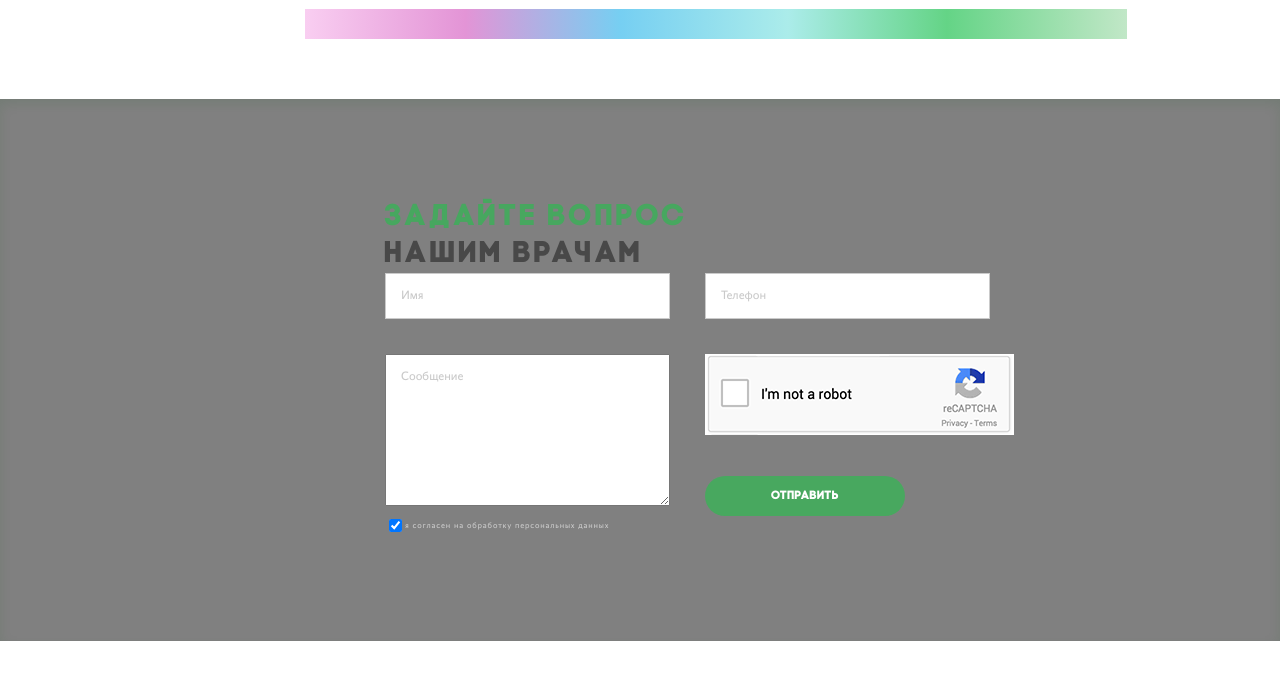
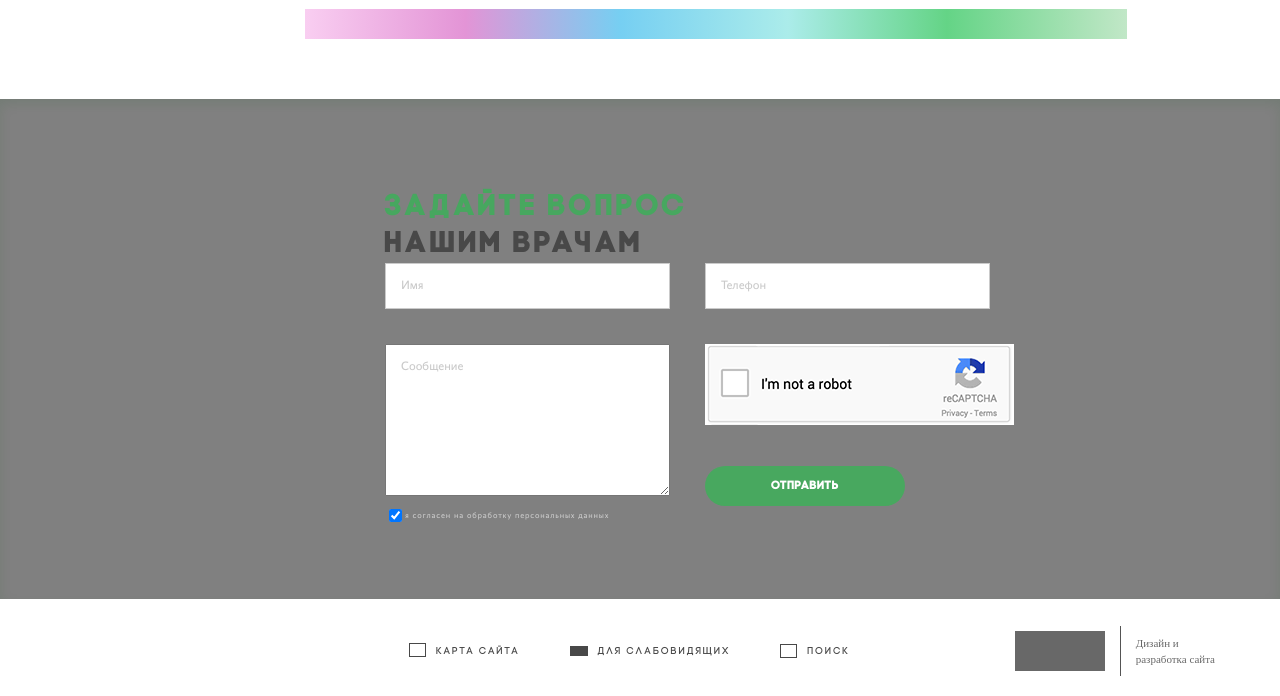
Before and after one commit to NastyaLo/style_page, a website: page index.html in a window 1280 px wide. Shown: the part 7168-7864 px from the top of the page. Before the commit the page ends 7809 px from the top, so only its background shows below. Drawn offline with nearby package versions, Linux system fonts and the light colour scheme; files that its build step writes are made by us from their sources; a web font is replaced by a local one.

Commit message:
all without mobile version

```diff
--- a/index.html
+++ b/index.html
@@ -462,5 +462,25 @@
       <div class="cover"><input class="question__input__agreement" type="checkbox" name="send" checked><span class="question__input__agreement__text">я согласен на обработку персональных данных</span></div>
     </form>
   </div>
+  <footer>
+    <div class="footer-links">
+      <div class="site-map">
+        <div class="site-map__icon"></div>
+        <span>КАРТА САЙТА</span>
+      </div>
+      <div class="impaired-vision">
+        <div class="impaired-vision__icon"></div>
+        <span>ДЛЯ СЛАБОВИДЯЩИХ</span>
+      </div>
+      <div class="search">
+        <div class="search__icon"></div>
+        <span>ПОИСК</span>
+      </div>
+    </div>
+    <div class="agency">
+      <div class="agency__logo"></div>
+      <span class="agency__name">Дизайн и <br>разработка сайта</span>
+    </div>
+  </footer>
 </body>
 </html>
--- a/index.scss
+++ b/index.scss
@@ -1249,10 +1249,10 @@ h1 {
   grid-column: 1 / -1;
   background-color: grey;
   box-shadow: inset 0 5px 12px 0 rgba(0,93,22,0.1);
-  padding-top: 100px;
+  padding-top: 90px;
   padding-left: 385px;
   align-items: flex-start;
-  height: 100%;
+  height: 95%;
 }
 
 .question__title {
@@ -1339,6 +1339,100 @@ h1 {
   align-items: center;
 }
 
+footer {
+  display: flex;
+  justify-content: flex-end;
+  grid-column: 4 / 18;
+  margin-top: 65px;
+  padding-top: 30px;
+  padding-bottom: 20px;
+  grid-row: 26;
+}
+
+.footer-links {
+  display: flex;
+  align-items: center;
+	color: #484848;
+	font-family: "Code Pro";
+	font-size: 10px;
+	letter-spacing: 1.67px;
+	line-height: 13px;
+}
+
+.site-map {
+  display: flex;
+  margin-right: 50px;
+  span {
+    margin-top: 1.5px;
+  }
+}
+
+.site-map__icon {
+  height: 12px;
+  width: 15px;
+  margin-right: 10px;
+  border: 1px solid #484848;
+}
+
+.impaired-vision {
+  display: flex;
+  align-items: center;
+  margin-right: 50px;
+  span {
+    margin-top: 1.5px;
+  }
+}
+
+.impaired-vision__icon {
+	height: 10px;
+	width: 18px;
+	background-color: #484848;
+  margin-right: 10px;
+}
+
+.search {
+  display: flex;
+  align-items: center;
+  margin-right: 165px;
+  span {
+    margin-top: 1.5px;
+  }
+}
+
+.search__icon {
+  height: 12px;
+  width: 15px;
+  margin-right: 10px;
+  border: 1px solid #484848;
+}
+
+.agency {
+  display: flex;
+  justify-content: center;
+  align-items: center;
+  max-width: 230px;
+  margin-right: 65px;
+}
+
+.agency__logo {
+	height: 40px;
+	width: 90px;
+	background-color: #686868;
+  margin-right: 15px;
+}
+
+.agency__name {
+  display: flex;
+  align-items: center;
+  height: 50px;
+	color: #686868;
+	font-family: FavoritC;
+	font-size: 11px;
+	line-height: 16px;
+  padding-left: 15px;
+	border-left: 1px solid #545454;
+}
+
 @media (max-width: 1230px) {
   $gr_col: 73px;
   body {
```
